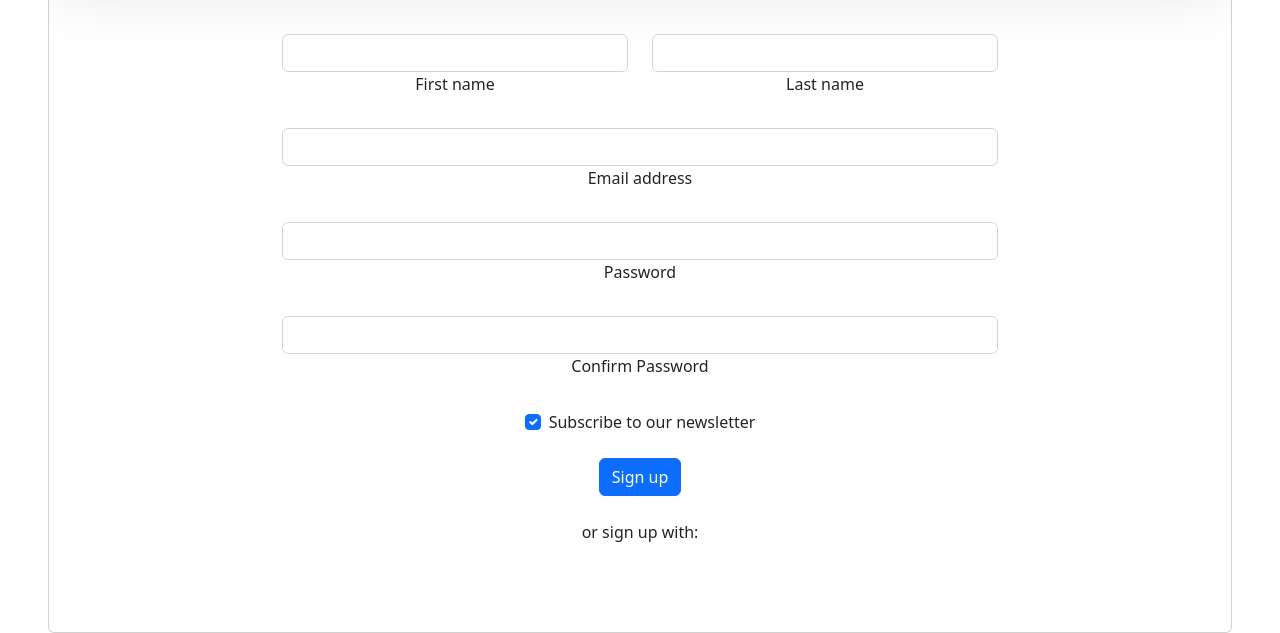
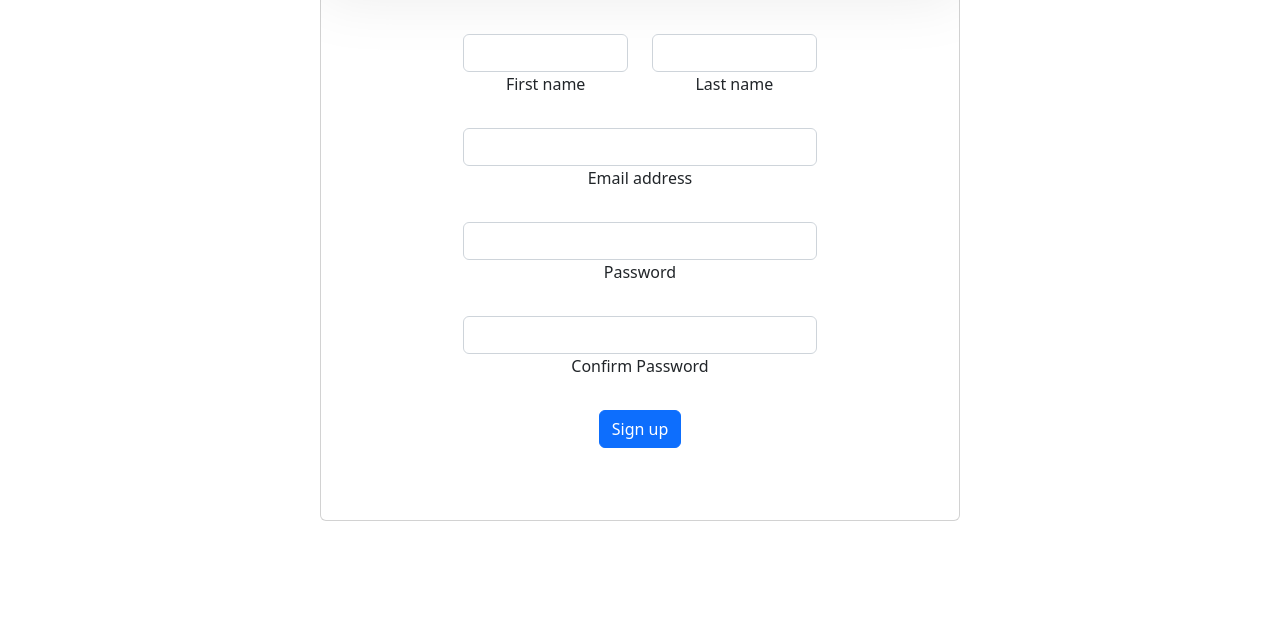
Before and after one commit to medicallo/medicallo_mvp_project, a Flask app: template flask_app/templates/signup.html in a window 1280 px wide. Shown: the part 301-934 px from the top of the page. After the commit the page ends 822 px from the top, so only its background shows below. Run offline with Flask 2, Linux system fonts and the light colour scheme; the template is opened without the code that fills it, so the values that code supplies are empty.

Commit message:
signup.hrml modified

```diff
--- a/flask_app/controllers/users.py
+++ b/flask_app/controllers/users.py
@@ -5,7 +5,7 @@ bcrypt = Bcrypt(app)
 from flask_app.models.user import User
 
 
-@app.route('/registration')
+@app.route('/')
 def index():
     return render_template('signup.html')
 
--- a/flask_app/templates/signup.html
+++ b/flask_app/templates/signup.html
@@ -4,7 +4,7 @@
     <meta charset="UTF-8">
     <meta http-equiv="X-UA-Compatible" content="IE=edge">
     <meta name="viewport" content="width=device-width, initial-scale=1.0">
-    <title>Document</title>
+    <title>Sign Up</title>
     <link href="https://cdn.jsdelivr.net/npm/bootstrap@5.2.2/dist/css/bootstrap.min.css" rel="stylesheet" integrity="sha384-Zenh87qX5JnK2Jl0vWa8Ck2rdkQ2Bzep5IDxbcnCeuOxjzrPF/et3URy9Bv1WTRi" crossorigin="anonymous">
 </head>
 <body>
@@ -16,8 +16,8 @@
           height: 300px;
           "></div>
     <!-- Background image -->
-
-    <div class="card mx-4 mx-md-5 shadow-5-strong" style="
+  <div class=" d-flex justify-content-center">
+    <div class="card mx-4 mx-md-5 shadow-5-strong w-50" style="
           margin-top: -100px;
           background: hsla(0, 0%, 100%, 0.8);
           backdrop-filter: blur(30px);
@@ -28,7 +28,7 @@
           <div class="col-lg-8">
             <h2 class="fw-bold mb-5">Sign up now</h2>
             <form action="/signup" method="post" >
-                {% with messages = get_flashed_messages(category_filter=['register']) %}
+                {% with messages = get_flashed_messages() %}
             {% if messages %}
                         {% for message in messages %}
                         <p>{{message}}</p>
@@ -69,42 +69,19 @@
               </div>
 
 
-              <!-- Checkbox -->
-              <div class="form-check d-flex justify-content-center mb-4">
-                <input class="form-check-input me-2" type="checkbox" value="" id="form2Example33" checked />
-                <label class="form-check-label" for="form2Example33">
-                  Subscribe to our newsletter
-                </label>
-              </div>
-
               <!-- Submit button -->
               <button type="submit" class="btn btn-primary btn-block mb-4">
                 Sign up
               </button>
 
-              <!-- Register buttons -->
-              <div class="text-center">
-                <p>or sign up with:</p>
-                <button type="button" class="btn btn-link btn-floating mx-1">
-                  <i class="fab fa-facebook-f"></i>
-                </button>
 
-                <button type="button" class="btn btn-link btn-floating mx-1">
-                  <i class="fab fa-google"></i>
-                </button>
-
-                <button type="button" class="btn btn-link btn-floating mx-1">
-                  <i class="fab fa-twitter"></i>
-                </button>
-
-                <button type="button" class="btn btn-link btn-floating mx-1">
-                  <i class="fab fa-github"></i>
-                </button>
               </div>
             </form>
           </div>
         </div>
       </div>
+
+  </div>
     </div>
   </section>
   <!-- Section: Design Block -->
```
